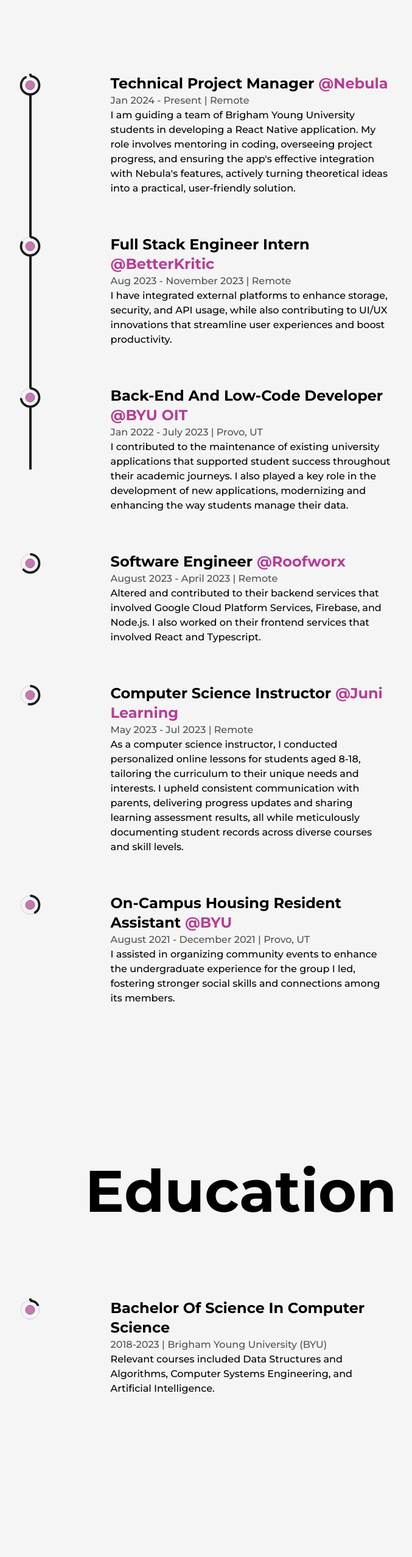
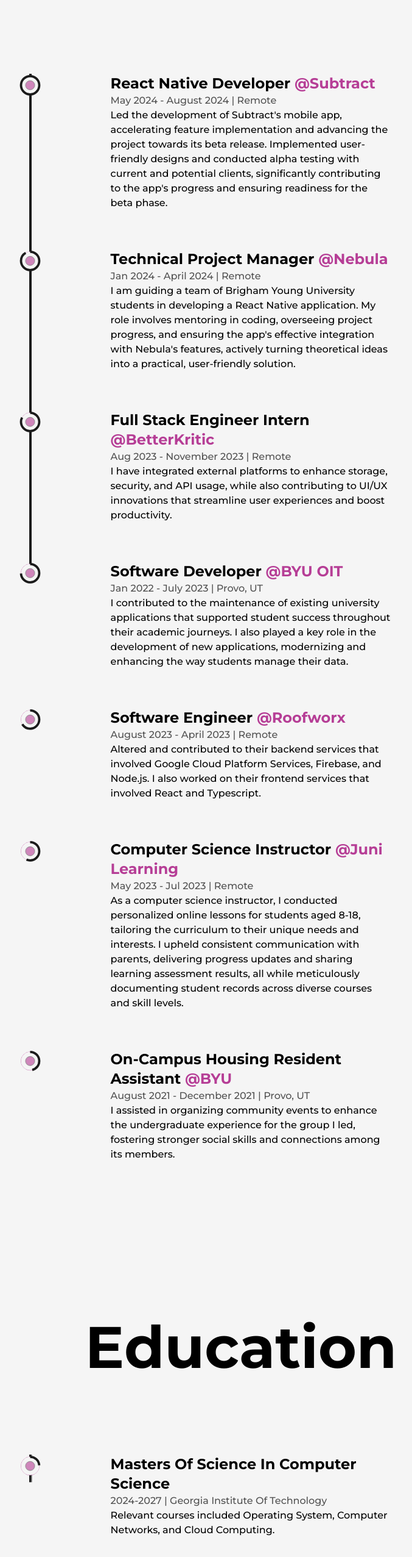
Before and after one commit to mgordillo11/Software-Portfolio, a Next.js app: page /about in a window 1280 px wide. Shown: the part 2573-5126 px from the top of the page at 61% size, without its empty margins (244-921 px from the left). Built offline with nearby package versions, Linux system fonts and the light colour scheme.

Commit message:
Updated Resume, Work Experience, and Education

```diff
--- a/src/components/Education.js
+++ b/src/components/Education.js
@@ -48,6 +48,12 @@
         />
         <ul className="w-full flex flex-col items-start justify-between ml-4">
           <Details
+            type="Masters of Science in Computer Science"
+            time="2024-2027"
+            place="Georgia Institute of Technology"
+            info="Relevant courses included Operating System, Computer Networks, and Cloud Computing."
+          />
+          <Details
             type="Bachelor of Science in Computer Science"
             time="2018-2023"
             place="Brigham Young University (BYU)"
--- a/src/components/Experience.js
+++ b/src/components/Experience.js
@@ -56,9 +56,19 @@
         />
         <ul className="w-full flex flex-col items-start justify-between ml-4 xs:ml-2">
           <Details
+            position="React Native Developer"
+            company="Subtract"
+            time="May 2024 - August 2024"
+            address="Remote"
+            work="Led the development of Subtract's mobile app, accelerating feature implementation and advancing the project towards
+            its beta release. Implemented user-friendly designs and conducted alpha testing with current and potential clients, significantly
+            contributing to the app's progress and ensuring readiness for the beta phase."
+          />
+
+          <Details
             position="Technical Project Manager"
             company="Nebula"
-            time="Jan 2024 - Present"
+            time="Jan 2024 - April 2024"
             address="Remote"
             work="I am guiding a team of Brigham Young University students in developing a React Native application. My role involves mentoring in coding, overseeing project progress, and ensuring the app's effective integration with Nebula's features, actively turning theoretical ideas into a practical, user-friendly solution."
           />
@@ -73,7 +83,7 @@
           />
 
           <Details
-            position="Back-End and Low-Code Developer"
+            position="Software Developer"
             company="BYU OIT"
             companyLink="https://oit.byu.edu/"
             time="Jan 2022 - July 2023"
```
Also changed, not shown: 2 other files (tests, documents, lock files or other folders).
